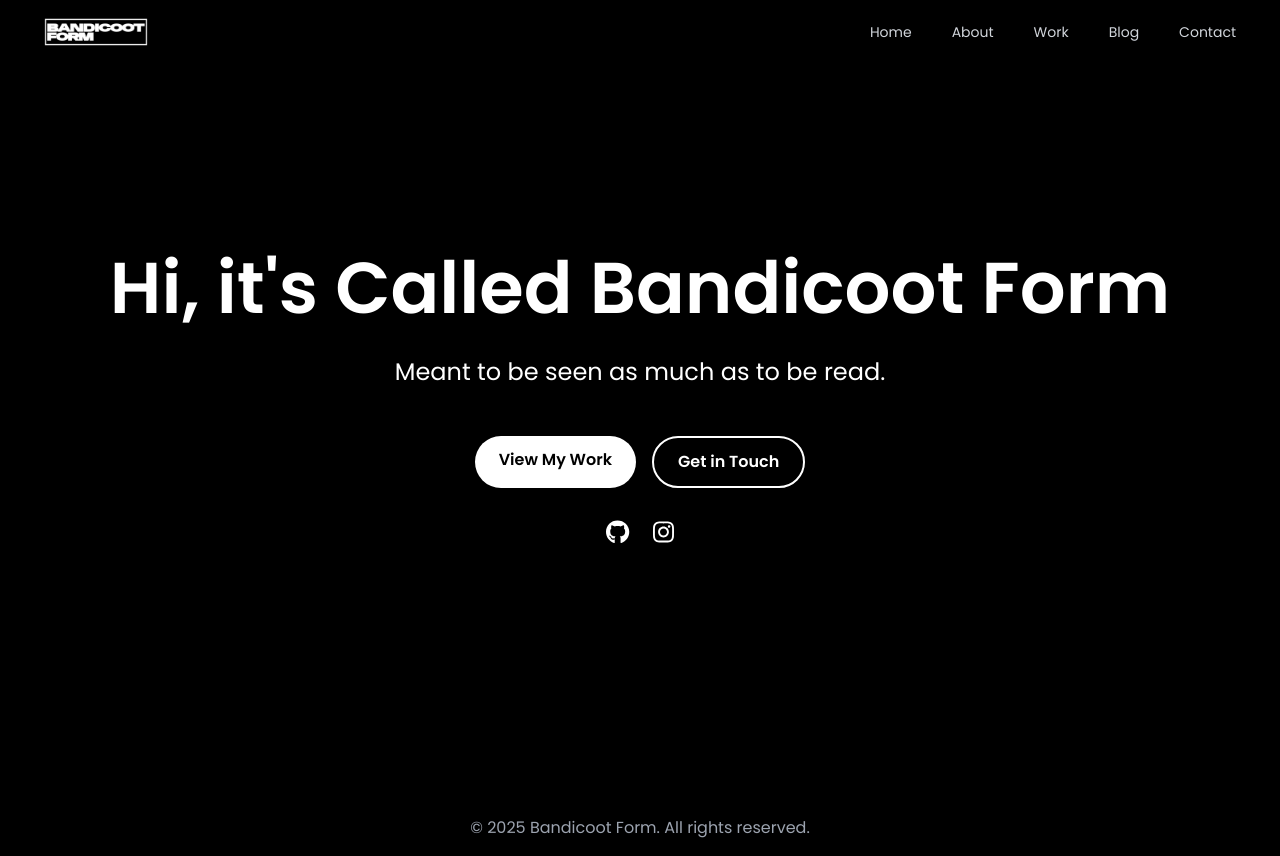
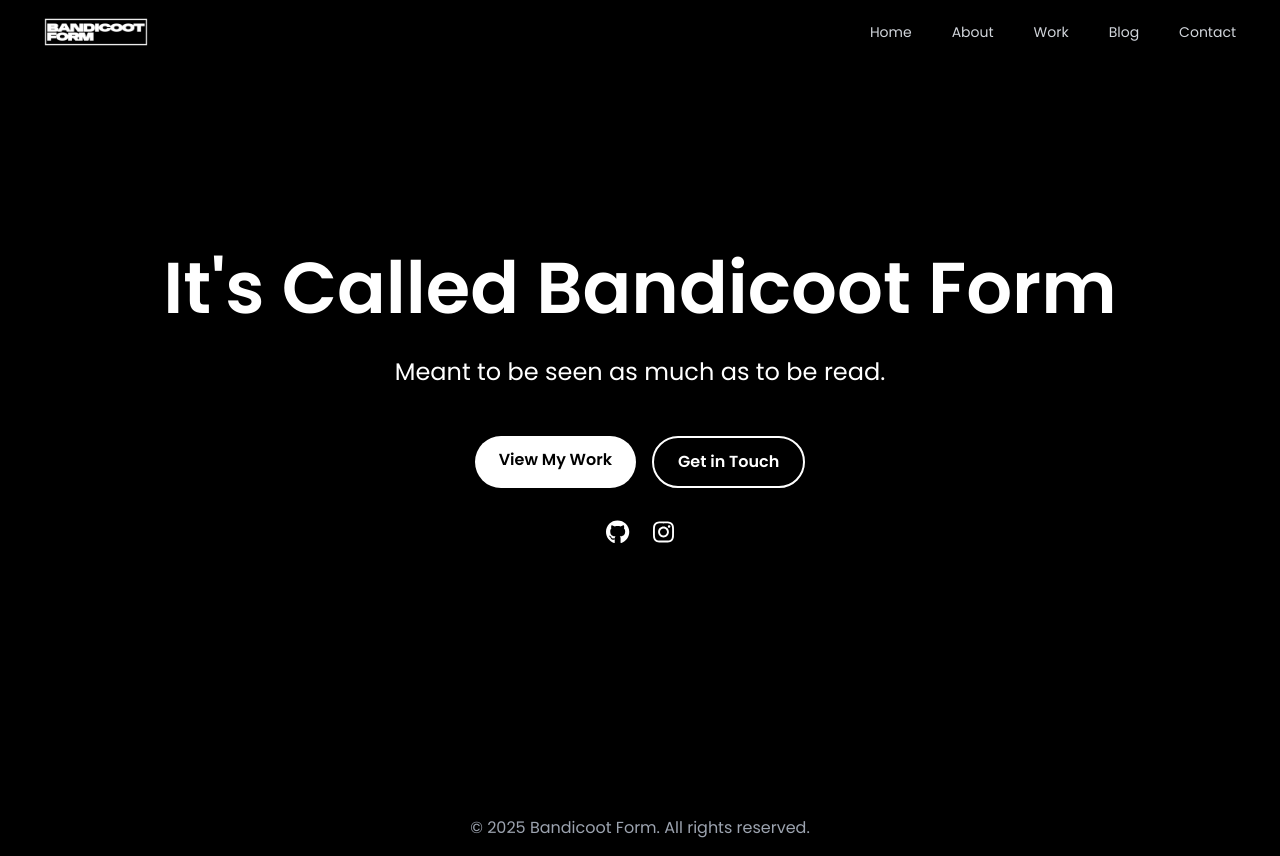
Before and after one commit to bandicootform/projectosaurus, a Next.js app: page / in a window 1280 px wide. Built offline with nearby package versions, Linux system fonts and the light colour scheme.

Commit message:
update page

```diff
--- a/app/page.tsx
+++ b/app/page.tsx
@@ -14,8 +14,7 @@ export default function Home() {
         animate={{ opacity: 1, y: 0 }}
         transition={{ duration: 0.8 }}
       >
-        Hi, it&apos;s Called
-        Bandicoot Form
+        It&apos;s Called Bandicoot Form
       </motion.h1>
       <motion.p
         className="text-xl md:text-2xl text-center mb-12 max-w-2xl"
```
